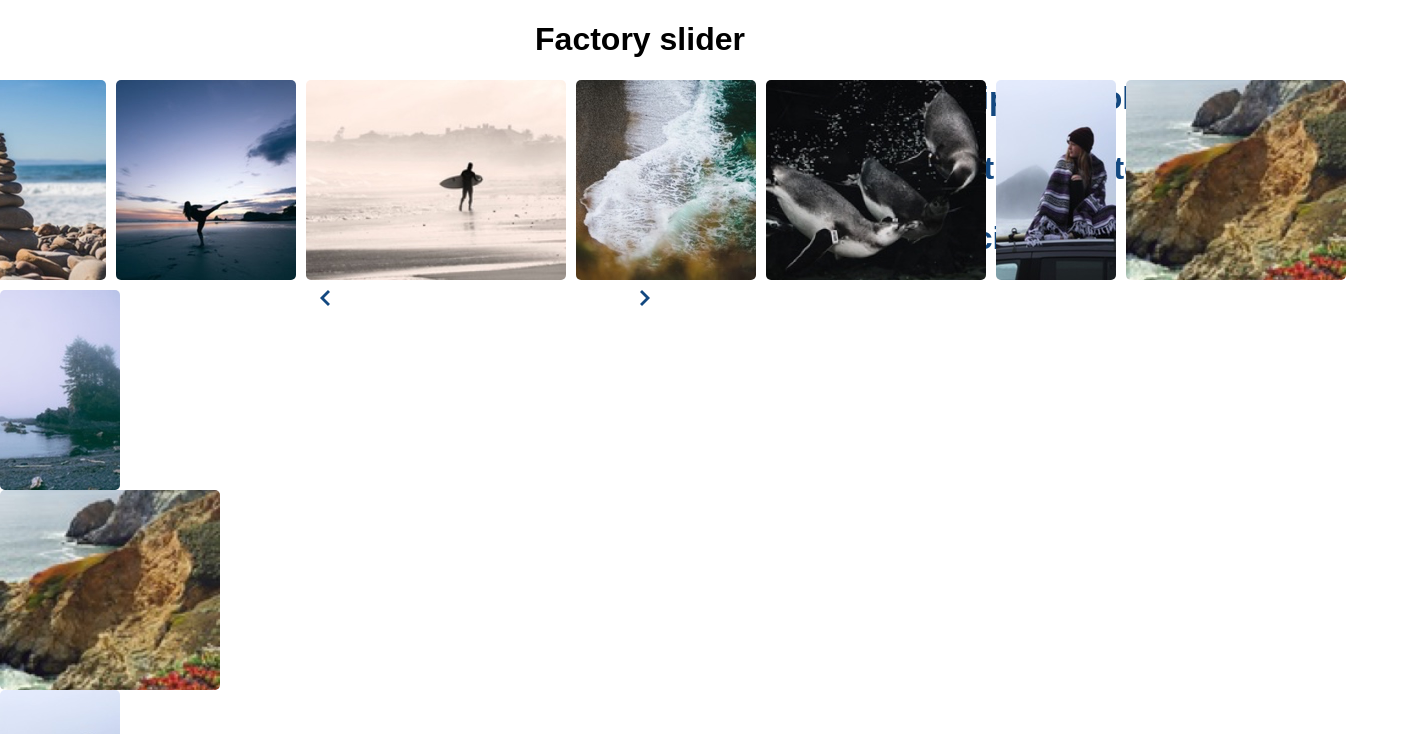
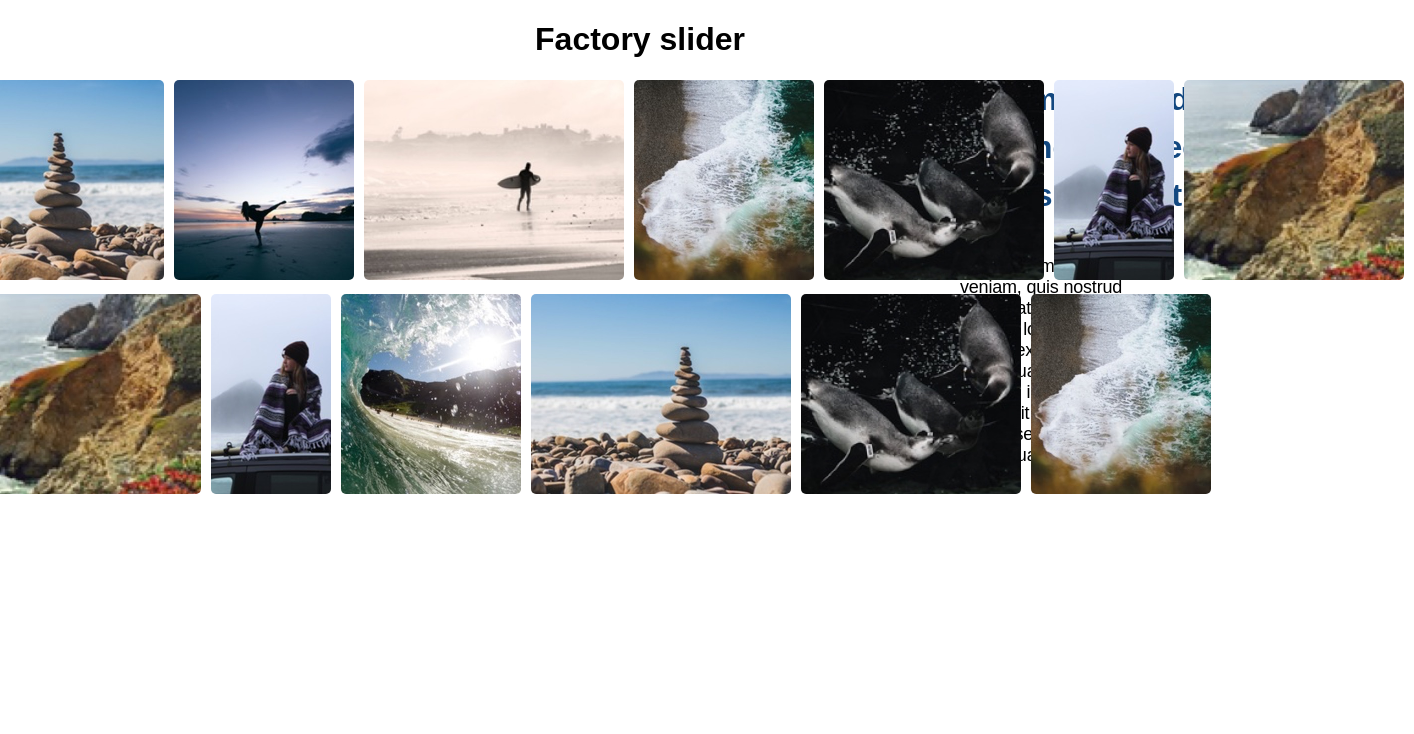
Before and after one commit to Petrina99/factory-img-slider, a plain HTML site: page index.html in a window 1280 px wide. Shown: the top 734 px of the page, 1414 px wide, since content can reach past the window. Drawn offline with nearby package versions, Linux system fonts and the light colour scheme.

Commit message:
done with css

```diff
--- a/css/style.css
+++ b/css/style.css
@@ -14,55 +14,127 @@ h1 {
   text-align: center;
 }
 
-.upper-grid {
+.grid-main {
   flex-basis: 100%;
   display: grid;
   grid-template-columns: repeat(12, 1fr);
 }
 
-.upper-grid .slider {
+.slider1 {
   grid-column-start: 1;
-  grid-column-end: 9;
+  grid-column-end: 10;
   display: flex;
   flex-direction: row;
   flex-wrap: nowrap;
   position: relative;
-  left: -18%;
+  left: -10%;
   margin-bottom: 10px;
 }
 
-.slide1, .slide2 {
-  height: 200px;
+.slider2 {
+  grid-column-start: 1;
+  grid-column-end: 8;
+  display: flex;
+  flex-direction: row;
+  flex-wrap: nowrap;
+  position: relative;
+  left: -20%;
+}
+
+.paragraph {
+  grid-column-start: 10;
+  grid-column-end: 13;
+  grid-row-start: 1;
+  grid-row-end: 3;
+  display: flex;
+  flex-direction: row;
+  flex-wrap: wrap;
+  align-items: flex-start;
+}
+
+.normal-text {
+  flex-basis: 60%;
+  margin: 0;
+  letter-spacing: -0.2px;
+  font-size: 18px;
+  display: flex;
+  flex-wrap: wrap;
+  flex-direction: row;
+  align-items: center;
+}
+
+.bold-text {
+  flex-basis: 100%;
+  display: flex;
+  flex-direction: row;
+  flex-wrap: wrap;
+}
+
+.bold-text p {
+  flex-basis: 100%;
+  font-size: 32px;
+  line-height: 38px;
+  font-weight: bold;
+  color: #134880;
+  margin-bottom: 10px;
+  margin-top: 0px;
 }
 
 .slide1 img, .slide2 img {
-  height: 100%;
+  height: 200px;
   margin-right: 10px;
   border-radius: 5px;
 }
 
-.paragraph {
+.buttons {
   grid-column-start: 9;
-  grid-column-end: 13;
-  display: flex;
-  flex-direction: row;
-  align-items: flex-start;
-  flex-wrap: wrap;
-  margin-left: 20px;
+  grid-column-end: 10;
 }
 
-.paragraph p{
-  flex-basis: 100%;
-  font-weight: bold;
-  font-size: 32px;
-  display: flex;
-  align-items: flex-end;
-  color: #134880;
-  margin: 0;
+.prev, .next {
+  margin-bottom: 10px;
+  border-radius: 5px;
+  width: 60px;
+  height: 60px;
+  cursor: pointer;
 }
 
-.lower-grid {
-  flex-basis: 100%;
-  display: grid;
-  grid-template-columns: repeat(4, 1fr) ;
+.prev {
+  background-image: url(../assets/arrow-gray-left.png);
+  background-position: center;
+  background-repeat: no-repeat;
+  border: 1px solid #DDDDDD;
 }
+
+.next {
+  background-image: url(../assets/arrow-gray-right.png);
+  background-position: center;
+  background-repeat: no-repeat;
+  border: 1px solid #DDDDDD;
+}
+
+.prev:hover {
+  background-image: url(../assets/arrow-blue-left.png);
+  background-position: center;
+  background-repeat: no-repeat;
+  border: 1px solid #134880;
+  transition: 0.5s linear;
+}
+
+.next:hover {
+  background-image: url(../assets/arrow-blue-right.png);
+  background-position: center;
+  background-repeat: no-repeat;
+  border: 1px solid #134880;
+  transition: 0.5s linear;
+}
+
+.prev:active {
+  background-color: lightblue;
+  transition: 0.2s linear;
+}
+
+.next:active {
+  background-color: lightblue;
+  transition: 0.2s linear;
+}
--- a/index.html
+++ b/index.html
@@ -14,8 +14,8 @@
 </head>
 <body>
   <h1>Factory slider</h1>
-  <section class="upper-grid">
-    <article class="slider">
+  <section class="grid-main">
+      <article class="slider1">
         <div class="slide1 img1">
           <img src="assets/slider-image-1.jpg" />
         </div>
@@ -39,6 +39,7 @@
         </div>
       </article>
       <article class="paragraph">
+        <div class="bold-text">
           <p>
             Lorem ipsum dolor
           </p>
@@ -46,12 +47,14 @@
             sit amet consectetur
           </p>
           <p>
-        adipisicing elit.
+            adipisicing elit
+          </p>
+        </div>
+        <p class="normal-text">
+          Ut wisi enim ad minim veniam, quis nostrud exerci tation ullamcorper suscipit lobortis nisl ut aliquip ex ea commodo consequat. Duis autem vel eum iriure dolor in hendrerit in vulputate velit esse molestie consequat.
         </p>
       </article>
-  </section>
-  <section class="lower-grid">
-    <article class="slider">
+      <article class="slider2">
         <div class="slide2 img21">
           <img src="assets/slider-image-2.jpg" />
         </div>
@@ -74,13 +77,10 @@
           <img src="assets/slider-image-7.jpg" />
         </div>
       </article>
-    <div class="prev">
-      <img src="assets/arrow-blue-left.png" />
-    </div>
-    <div  class="next">
-      <img src="assets/arrow-blue-right.png"/>
-    </div>
+      <article class="buttons">
+        <div class="prev"></div>
+        <div  class="next"></div>
+      </article>
   </section>
-
 </body>
 </html>
```
Also changed, not shown: js/script.js (line endings or trailing spaces). Lines whose indentation alone changed are shown as unchanged.
